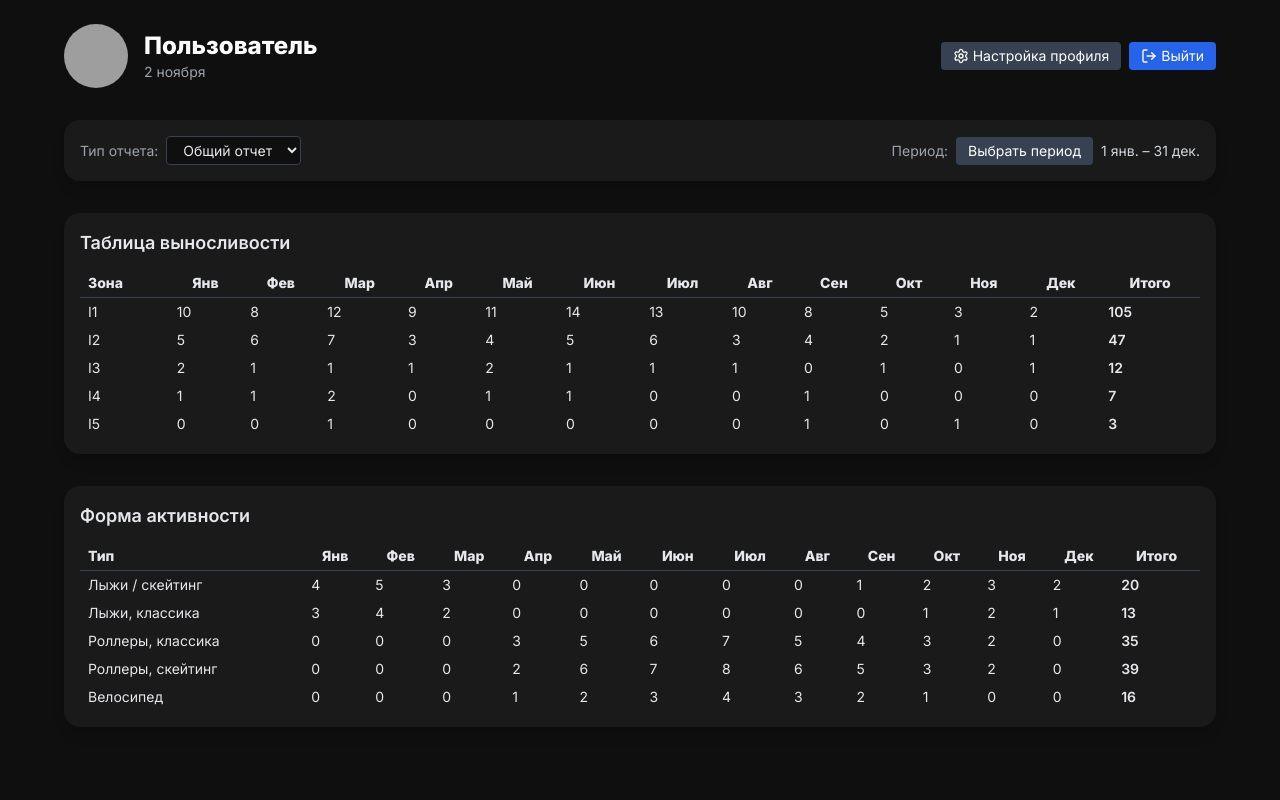
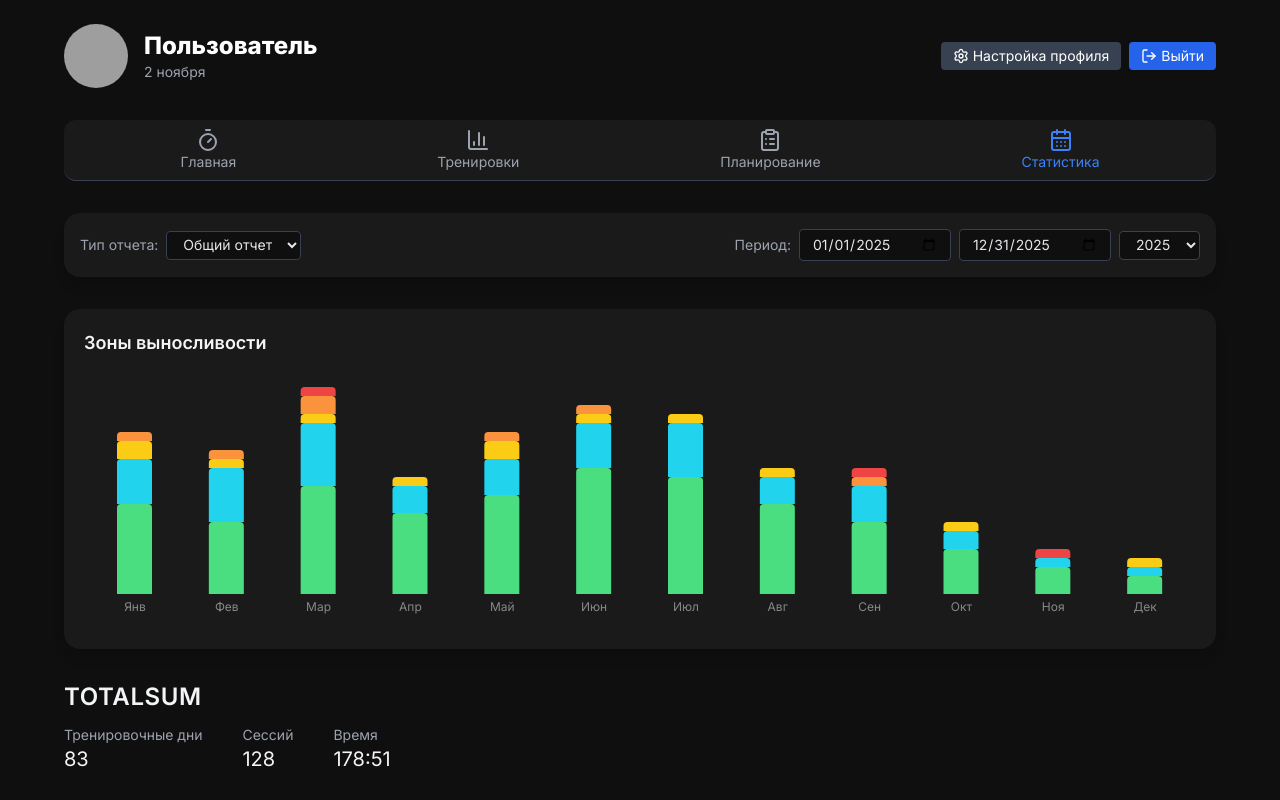
Before and after one commit to mbaliabin/dagbook-test, a React (Vite) app in the folder fasx-frontend/: page /statistics in a window 1280 px wide. Shown: the top 800 px of the page. Built offline with nearby package versions, Linux system fonts and the light colour scheme; grey boxes are pictures that could not be loaded.

Commit message:
Доработка StatisticsPage.tsx 169

```diff
--- a/fasx-frontend/src/pages/StatisticsPage.tsx
+++ b/fasx-frontend/src/pages/StatisticsPage.tsx
@@ -1,6 +1,6 @@
-import React, { useRef, useState, useEffect } from "react";
+import React from "react";
 import { useNavigate, useLocation } from "react-router-dom";
-import dayjs, { Dayjs } from "dayjs";
+import dayjs from "dayjs";
 import "dayjs/locale/ru";
 import {
   Timer,
@@ -20,182 +20,27 @@ import {
 
 dayjs.locale("ru");
 
-// --- Компонент веб-календаря ---
-interface CalendarWebProps {
-  isOpen: boolean;
-  anchorRef: React.RefObject<HTMLButtonElement>;
-  onClose: () => void;
-  onSelectRange: (range: { startDate: Date; endDate: Date }) => void;
-  initialRange?: { startDate: Date; endDate: Date };
-}
-
-const CalendarWeb: React.FC<CalendarWebProps> = ({
-  isOpen,
-  anchorRef,
-  onClose,
-  onSelectRange,
-  initialRange,
-}) => {
-  const [currentMonth, setCurrentMonth] = useState<Dayjs>(dayjs());
-  const [startDate, setStartDate] = useState<Dayjs | null>(
-    initialRange ? dayjs(initialRange.startDate) : null
-  );
-  const [endDate, setEndDate] = useState<Dayjs | null>(
-    initialRange ? dayjs(initialRange.endDate) : null
-  );
-  const [position, setPosition] = useState<{ top: number; left: number }>({ top: 0, left: 0 });
-
-  useEffect(() => {
-    if (initialRange) {
-      setStartDate(dayjs(initialRange.startDate));
-      setEndDate(dayjs(initialRange.endDate));
-      setCurrentMonth(dayjs(initialRange.startDate));
-    }
-  }, [initialRange]);
-
-  useEffect(() => {
-    if (isOpen && anchorRef.current) {
-      const rect = anchorRef.current.getBoundingClientRect();
-      setPosition({ top: rect.bottom + window.scrollY + 4, left: rect.left + window.scrollX });
-    }
-  }, [isOpen, anchorRef]);
-
-  if (!isOpen) return null;
-
-  const startOfMonth = currentMonth.startOf("month");
-  const endOfMonth = currentMonth.endOf("month");
-  const startDay = startOfMonth.day() === 0 ? 7 : startOfMonth.day(); // Пн=1
-  const daysInMonth = endOfMonth.date();
-
-  const weeks: (number | null)[][] = [];
-  let dayCounter = 1 - (startDay - 1);
-  while (dayCounter <= daysInMonth) {
-    const week: (number | null)[] = [];
-    for (let i = 0; i < 7; i++) {
-      week.push(dayCounter > 0 && dayCounter <= daysInMonth ? dayCounter : null);
-      dayCounter++;
-    }
-    weeks.push(week);
-  }
-
-  const handleDayClick = (d: number | null) => {
-    if (!d) return;
-    const clickedDate = currentMonth.date(d);
-    if (!startDate || (startDate && endDate)) {
-      setStartDate(clickedDate);
-      setEndDate(null);
-    } else if (startDate && !endDate) {
-      if (clickedDate.isBefore(startDate)) {
-        setEndDate(startDate);
-        setStartDate(clickedDate);
-      } else {
-        setEndDate(clickedDate);
-      }
-    }
-  };
-
-  const applyRange = () => {
-    if (startDate && endDate) {
-      onSelectRange({ startDate: startDate.toDate(), endDate: endDate.toDate() });
-    }
-  };
-
-  return (
-    <div
-      className="absolute bg-[#1c1c1e] text-gray-200 rounded-2xl shadow-lg p-4 z-50 w-80"
-      style={{ top: position.top, left: position.left }}
-    >
-      {/* Header */}
-      <div className="flex items-center justify-between mb-3">
-        <button
-          onClick={() => setCurrentMonth(currentMonth.subtract(1, "month"))}
-          className="px-2 py-1 rounded-md hover:bg-gray-700 text-gray-300"
-        >
-          ◀
-        </button>
-        <div className="flex items-center space-x-2 font-semibold text-white">
-          <span className="capitalize">{currentMonth.format("MMMM")}</span>
-          <span>{currentMonth.format("YYYY")}</span>
-        </div>
-        <button
-          onClick={() => setCurrentMonth(currentMonth.add(1, "month"))}
-          className="px-2 py-1 rounded-md hover:bg-gray-700 text-gray-300"
-        >
-          ▶
-        </button>
-      </div>
-
-      {/* Days of week */}
-      <div className="grid grid-cols-7 text-center text-sm text-gray-400 mb-2">
-        <div>Пн</div><div>Вт</div><div>Ср</div><div>Чт</div><div>Пт</div><div>Сб</div><div>Вс</div>
-      </div>
-
-      {/* Dates */}
-      <div className="grid grid-cols-7 gap-1">
-        {weeks.map((week, wi) =>
-          week.map((d, di) => {
-            const dateObj = d ? currentMonth.date(d) : null;
-            const isSelected =
-              dateObj &&
-              ((startDate && dateObj.isSame(startDate, "day")) ||
-                (endDate && dateObj.isSame(endDate, "day")) ||
-                (startDate && endDate && dateObj.isAfter(startDate) && dateObj.isBefore(endDate)));
-            const isToday = dateObj && dateObj.isSame(dayjs(), "day");
-
-            return (
-              <div
-                key={`${wi}-${di}`}
-                className={`h-10 flex items-center justify-center rounded-lg cursor-pointer transition
-                  ${!d ? "opacity-30" : ""}
-                  ${isSelected ? "bg-blue-600 text-white" : ""}
-                  ${isToday && !isSelected ? "border border-blue-500" : ""}
-                  ${!isSelected && !isToday && d ? "hover:bg-gray-700" : ""}
-                `}
-                onClick={() => handleDayClick(d)}
-              >
-                {d}
-              </div>
-            );
-          })
-        )}
-      </div>
-
-      {/* Buttons */}
-      <div className="flex justify-end mt-4 space-x-2">
-        <button
-          onClick={onClose}
-          className="px-3 py-1 rounded border border-gray-600 hover:bg-gray-700 text-gray-300"
-        >
-          Отмена
-        </button>
-        <button
-          onClick={applyRange}
-          className="px-3 py-1 rounded bg-blue-600 hover:bg-blue-700 text-white disabled:opacity-50"
-          disabled={!startDate || !endDate}
-        >
-          Применить
-        </button>
-      </div>
-    </div>
-  );
-};
-
-// --- Основная страница StatsPage ---
 export default function StatsPage() {
   const navigate = useNavigate();
   const location = useLocation();
 
-  const [name] = useState("Пользователь");
-  const [reportType, setReportType] = useState("Общий отчет");
-  const [startPeriod, setStartPeriod] = useState(dayjs("2025-01-01").toDate());
-  const [endPeriod, setEndPeriod] = useState(dayjs("2025-12-31").toDate());
-  const [isCalendarOpen, setIsCalendarOpen] = useState(false);
+  const [name] = React.useState("Пользователь");
 
-  const calendarButtonRef = useRef<HTMLButtonElement>(null);
+  const [reportType, setReportType] = React.useState("Общий отчет");
+  const [startPeriod, setStartPeriod] = React.useState("2025-01-01");
+  const [endPeriod, setEndPeriod] = React.useState("2025-12-31");
+  const [year, setYear] = React.useState("2025");
 
-  const totals = { trainingDays: 83, sessions: 128, time: "178:51" };
+  const totals = {
+    trainingDays: 83,
+    sessions: 128,
+    time: "178:51",
+  };
 
-  const months = ["Янв","Фев","Мар","Апр","Май","Июн","Июл","Авг","Сен","Окт","Ноя","Дек"];
+  const months = [
+    "Янв","Фев","Мар","Апр","Май","Июн","Июл","Авг","Сен","Окт","Ноя","Дек",
+  ];
+
   const enduranceZones = [
     { zone: "I1", color: "#4ade80", months: [10,8,12,9,11,14,13,10,8,5,3,2], total: 105 },
     { zone: "I2", color: "#22d3ee", months: [5,6,7,3,4,5,6,3,4,2,1,1], total: 47 },
@@ -203,6 +48,7 @@ export default function StatsPage() {
     { zone: "I4", color: "#fb923c", months: [1,1,2,0,1,1,0,0,1,0,0,0], total: 7 },
     { zone: "I5", color: "#ef4444", months: [0,0,1,0,0,0,0,0,1,0,1,0], total: 3 },
   ];
+
   const movementTypes = [
     { type: "Лыжи / скейтинг", months: [4,5,3,0,0,0,0,0,1,2,3,2], total: 20 },
     { type: "Лыжи, классика", months: [3,4,2,0,0,0,0,0,0,1,2,1], total: 13 },
@@ -217,9 +63,11 @@ export default function StatsPage() {
     return `${h}:${m.toString().padStart(2, "0")}`;
   };
 
+  // Преобразуем выбранный период в номера месяцев (0-11)
   const startMonth = dayjs(startPeriod).month();
   const endMonth = dayjs(endPeriod).month();
 
+  // Фильтр месяцев и данных по выбранному периоду
   const filteredMonths = months.slice(startMonth, endMonth + 1);
   const filteredEnduranceZones = enduranceZones.map((zone) => ({
     ...zone,
@@ -266,7 +114,36 @@ export default function StatsPage() {
           </div>
         </div>
 
-        {/* Панель выбора отчета */}
+        {/* Верхнее меню */}
+        <div className="flex justify-around bg-[#1a1a1a] border-b border-gray-700 py-2 px-4 rounded-xl">
+          {[
+            { label: "Главная", icon: Timer, path: "/daily" },
+            { label: "Тренировки", icon: BarChart3, path: "/profile" },
+            { label: "Планирование", icon: ClipboardList, path: "/planning" },
+            { label: "Статистика", icon: CalendarDays, path: "/statistics" },
+          ].map((item) => {
+            const Icon = item.icon;
+            const isActive =
+              (item.path === "/daily" && location.pathname === "/daily") ||
+              (item.path === "/profile" && location.pathname === "/profile") ||
+              (item.path !== "/daily" && item.path !== "/profile" && location.pathname === item.path);
+
+            return (
+              <button
+                key={item.path}
+                onClick={() => navigate(item.path)}
+                className={`flex flex-col items-center text-sm transition-colors ${
+                  isActive ? "text-blue-500" : "text-gray-400 hover:text-white"
+                }`}
+              >
+                <Icon className="w-6 h-6" />
+                <span>{item.label}</span>
+              </button>
+            );
+          })}
+        </div>
+
+        {/* ПАНЕЛЬ ВЫБОРА ОТЧЕТА */}
         <div className="flex flex-col md:flex-row md:items-center md:justify-between gap-4 bg-[#1a1a1a] p-4 rounded-2xl shadow-lg mb-6">
           <div className="flex items-center gap-2">
             <label className="text-gray-400 text-sm">Тип отчета:</label>
@@ -279,81 +156,135 @@ export default function StatsPage() {
             </select>
           </div>
 
-          <div className="flex items-center gap-2 mt-2 md:mt-0 relative">
+          <div className="flex items-center gap-2 mt-2 md:mt-0">
             <label className="text-gray-400 text-sm">Период:</label>
-            <button
-              ref={calendarButtonRef}
-              onClick={() => setIsCalendarOpen(!isCalendarOpen)}
-              className="px-3 py-1 rounded bg-gray-700 hover:bg-gray-600 text-white text-sm"
+            <input
+              type="date"
+              value={startPeriod}
+              onChange={(e) => setStartPeriod(e.target.value)}
+              className="bg-[#0f0f0f] text-gray-200 border border-gray-700 rounded px-3 py-1 text-sm"
+            />
+            <input
+              type="date"
+              value={endPeriod}
+              onChange={(e) => setEndPeriod(e.target.value)}
+              className="bg-[#0f0f0f] text-gray-200 border border-gray-700 rounded px-3 py-1 text-sm"
+            />
+            <select
+              value={year}
+              onChange={(e) => setYear(e.target.value)}
+              className="bg-[#0f0f0f] text-gray-200 border border-gray-700 rounded px-3 py-1 text-sm"
             >
-              Выбрать период
-            </button>
-            <span className="text-gray-300 text-sm">
-              {dayjs(startPeriod).format("D MMM")} – {dayjs(endPeriod).format("D MMM")}
-            </span>
-
-            <CalendarWeb
-              isOpen={isCalendarOpen}
-              anchorRef={calendarButtonRef}
-              onClose={() => setIsCalendarOpen(false)}
-              initialRange={{ startDate: startPeriod, endDate: endPeriod }}
-              onSelectRange={({ startDate, endDate }) => {
-                setStartPeriod(startDate);
-                setEndPeriod(endDate);
-                setIsCalendarOpen(false);
-              }}
-            />
+              <option>2025</option>
+              <option>2024</option>
+              <option>2023</option>
+            </select>
           </div>
         </div>
 
-        {/* Таблица выносливости */}
-        <div className="bg-[#1a1a1a] p-4 rounded-2xl shadow-lg overflow-x-auto">
-          <h2 className="text-lg font-semibold mb-3">Таблица выносливости</h2>
-          <table className="min-w-full table-auto border-collapse text-sm">
+        {/* Диаграмма зон выносливости */}
+        <div className="bg-[#1a1a1a] p-5 rounded-2xl shadow-lg">
+          <h2 className="text-lg font-semibold mb-4 text-gray-100">Зоны выносливости</h2>
+          <div className="h-64">
+            <ResponsiveContainer width="100%" height="100%">
+              <BarChart
+                data={filteredMonths.map((month, i) => {
+                  const data: any = { month };
+                  filteredEnduranceZones.forEach((zone) => (data[zone.zone] = zone.months[i]));
+                  return data;
+                })}
+                barSize={35}
+              >
+                <XAxis dataKey="month" axisLine={false} tickLine={false} tick={{ fill: "#888", fontSize: 12 }} />
+                <Tooltip
+                  content={({ active, payload }: any) => {
+                    if (active && payload && payload.length) {
+                      return (
+                        <div className="bg-[#1e1e1e] border border-[#333] px-3 py-2 rounded-xl text-xs text-gray-300 shadow-md">
+                          {payload.map((p: any) => (
+                            <p key={p.dataKey} className="mt-1">
+                              <span
+                                className="inline-block w-3 h-3 mr-1 rounded-full"
+                                style={{ backgroundColor: p.fill }}
+                              ></span>
+                              {p.dataKey}: {formatTime(p.value)}
+                            </p>
+                          ))}
+                        </div>
+                      );
+                    }
+                    return null;
+                  }}
+                />
+                {filteredEnduranceZones.map((zone) => (
+                  <Bar key={zone.zone} dataKey={zone.zone} stackId="a" fill={zone.color} radius={[4, 4, 0, 0]} />
+                ))}
+              </BarChart>
+            </ResponsiveContainer>
+          </div>
+        </div>
+
+        {/* TOTALSUM */}
+        <div>
+          <h1 className="text-2xl font-semibold tracking-wide text-gray-100">TOTALSUM</h1>
+          <div className="flex flex-wrap gap-10 text-sm mt-3">
+            <div>
+              <p className="text-gray-400">Тренировочные дни</p>
+              <p className="text-xl text-gray-100">{totals.trainingDays}</p>
+            </div>
+            <div>
+              <p className="text-gray-400">Сессий</p>
+              <p className="text-xl text-gray-100">{totals.sessions}</p>
+            </div>
+            <div>
+              <p className="text-gray-400">Время</p>
+              <p className="text-xl text-gray-100">{totals.time}</p>
+            </div>
+          </div>
+        </div>
+
+        {/* Таблицы */}
+        <div className="bg-[#1a1a1a] p-5 rounded-2xl shadow-lg overflow-x-auto">
+          <h2 className="text-lg font-semibold text-gray-100 mb-4">Выносливость (Utholdenhet)</h2>
+          <table className="w-full min-w-[900px] text-sm border-collapse">
             <thead>
-              <tr>
-                <th className="border-b border-gray-700 px-2 py-1 text-left">Зона</th>
-                {filteredMonths.map((m) => (
-                  <th key={m} className="border-b border-gray-700 px-2 py-1">{m}</th>
-                ))}
-                <th className="border-b border-gray-700 px-2 py-1">Итого</th>
+              <tr className="bg-[#222] text-gray-400 text-left">
+                <th className="p-3 font-medium sticky left-0 bg-[#222]">Зона</th>
+                {filteredMonths.map((m) => (<th key={m} className="p-3 font-medium text-center">{m}</th>))}
+                <th className="p-3 font-medium text-center bg-[#1f1f1f]">Всего</th>
               </tr>
             </thead>
             <tbody>
               {filteredEnduranceZones.map((z) => (
-                <tr key={z.zone}>
-                  <td className="px-2 py-1">{z.zone}</td>
-                  {z.months.map((v, i) => (
-                    <td key={i} className="px-2 py-1">{v}</td>
-                  ))}
-                  <td className="px-2 py-1 font-semibold">{z.total}</td>
+                <tr key={z.zone} className="border-t border-[#2a2a2a] hover:bg-[#252525]/60 transition">
+                  <td className="p-3 flex items-center gap-3 sticky left-0 bg-[#1a1a1a]">
+                    <div className="w-5 h-5 rounded-md" style={{ backgroundColor: z.color }}></div>
+                    {z.zone}
+                  </td>
+                  {z.months.map((val, i) => (<td key={i} className="p-3 text-center">{val > 0 ? formatTime(val) : "-"}</td>))}
+                  <td className="p-3 text-center font-medium bg-[#1f1f1f]">{formatTime(z.total)}</td>
                 </tr>
               ))}
             </tbody>
           </table>
         </div>
 
-        {/* Таблица активности */}
-        <div className="bg-[#1a1a1a] p-4 rounded-2xl shadow-lg overflow-x-auto">
-          <h2 className="text-lg font-semibold mb-3">Форма активности</h2>
-          <table className="min-w-full table-auto border-collapse text-sm">
+        <div className="bg-[#1a1a1a] p-5 rounded-2xl shadow-lg overflow-x-auto">
+          <h2 className="text-lg font-semibold text-gray-100 mb-4">Формы активности (Bevegelsesformer)</h2>
+          <table className="w-full min-w-[900px] text-sm border-collapse">
             <thead>
-              <tr>
-                <th className="border-b border-gray-700 px-2 py-1 text-left">Тип</th>
-                {filteredMonths.map((m) => (
-                  <th key={m} className="border-b border-gray-700 px-2 py-1">{m}</th>
-                ))}
-                <th className="border-b border-gray-700 px-2 py-1">Итого</th>
+              <tr className="bg-[#222] text-gray-400 text-left">
+                <th className="p-3 font-medium sticky left-0 bg-[#222]">Тип активности</th>
+                {filteredMonths.map((m) => (<th key={m} className="p-3 font-medium text-center">{m}</th>))}
+                <th className="p-3 font-medium text-center bg-[#1f1f1f]">Всего</th>
               </tr>
             </thead>
             <tbody>
               {filteredMovementTypes.map((m) => (
-                <tr key={m.type}>
-                  <td className="px-2 py-1">{m.type}</td>
-                  {m.months.map((v, i) => (
-                    <td key={i} className="px-2 py-1">{v}</td>
-                  ))}
-                  <td className="px-2 py-1 font-semibold">{m.total}</td>
+                <tr key={m.type} className="border-t border-[#2a2a2a] hover:bg-[#252525]/60 transition">
+                  <td className="p-3 sticky left-0 bg-[#1a1a1a]">{m.type}</td>
+                  {m.months.map((val, i) => (<td key={i} className="p-3 text-center">{val > 0 ? formatTime(val) : "-"}</td>))}
+                  <td className="p-3 text-center font-medium bg-[#1f1f1f]">{formatTime(m.total)}</td>
                 </tr>
               ))}
             </tbody>
```
